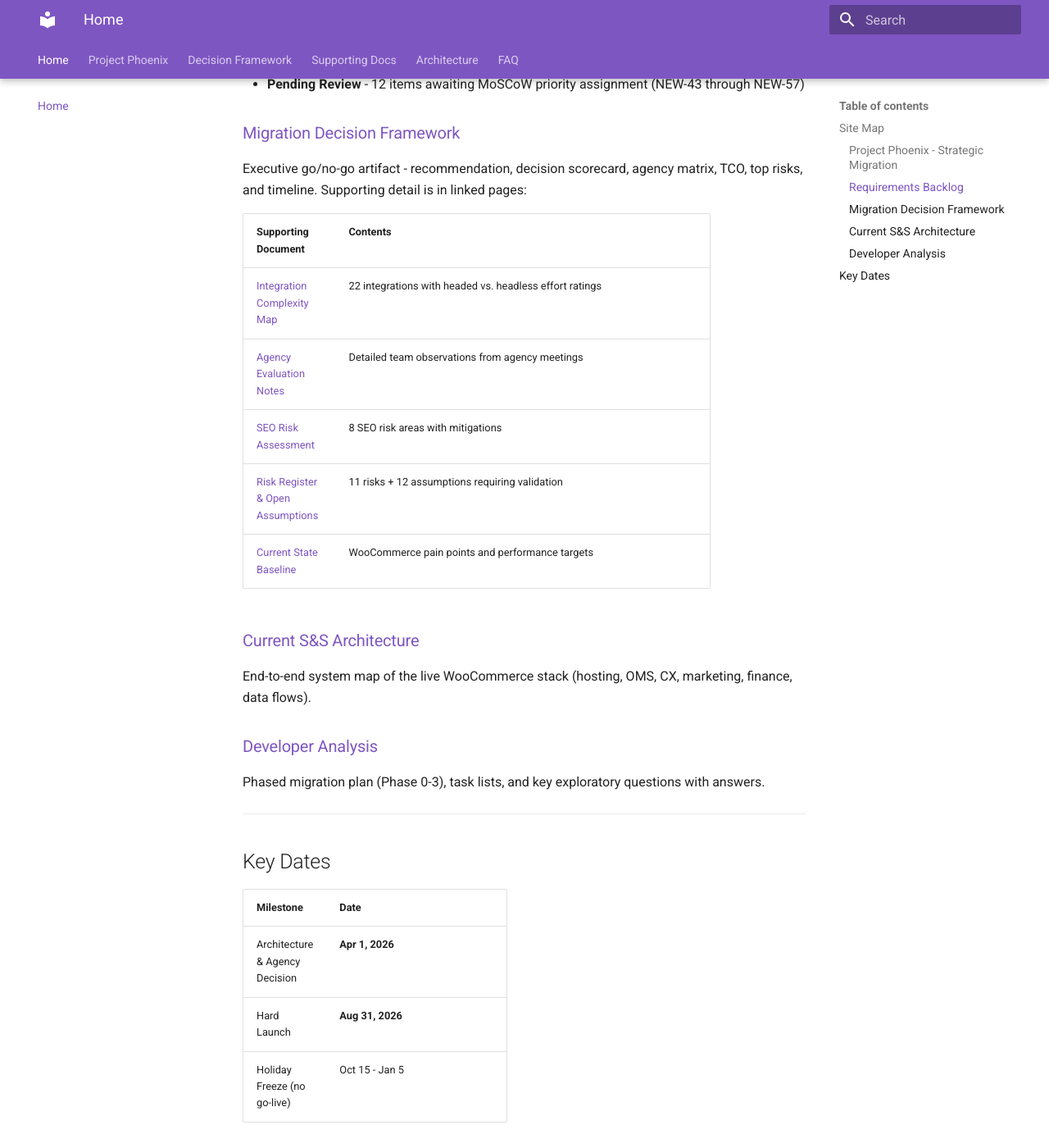
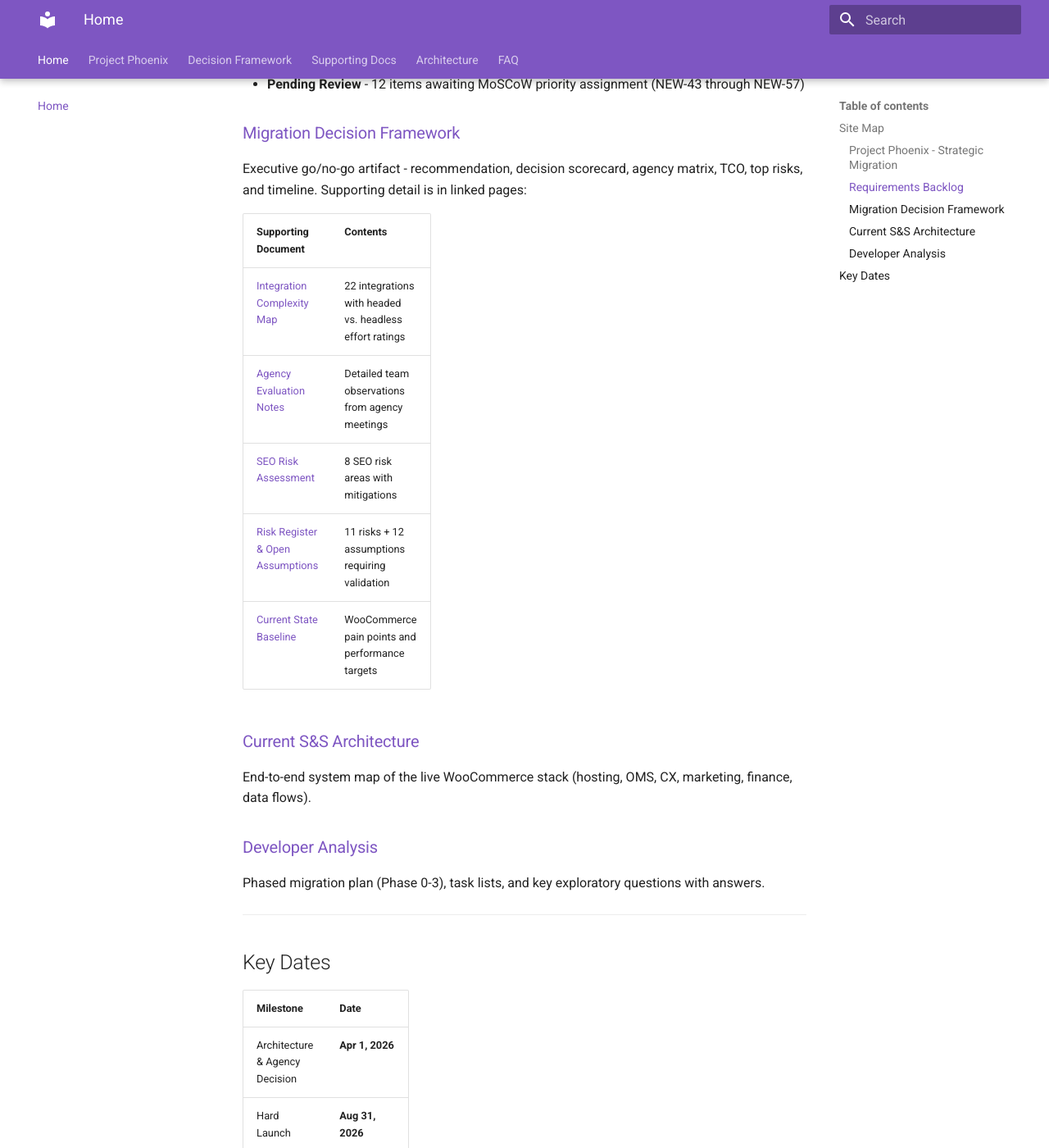
Before and after one commit to charanbobby/Shopify2026, an MkDocs documentation site: the page built from docs/index.md, in a window 1280 px wide and 1400 px high, scrolled down 875 px. Shown: the whole window at 82% size. Built offline with MkDocs 1.6.1 and Material for MkDocs 9.7.7, drawn with Linux system fonts in a browser that asks for light colours; comment, search, counter and statistics services are not loaded.

Commit message:
Fix table alignment: fixed pixel widths for ID and ETA columns
Co-Authored-By: Claude Opus 4.6 (1M context) <noreply@anthropic.com>

```diff
--- a/docs/stylesheets/extra.css
+++ b/docs/stylesheets/extra.css
@@ -1,20 +1,14 @@
-/* Fix table column alignment for to-do list tables */
+/* Consistent table column widths for to-do list tables */
 .md-typeset table:not([class]) {
   width: 100%;
-  table-layout: fixed;
+}
+
+.md-typeset table:not([class]) th:last-child,
+.md-typeset table:not([class]) td:last-child {
+  width: 100px;
 }
 
 .md-typeset table:not([class]) th:first-child,
 .md-typeset table:not([class]) td:first-child {
-  width: 8%;
+  width: 50px;
 }
-
-.md-typeset table:not([class]) th:nth-child(2),
-.md-typeset table:not([class]) td:nth-child(2) {
-  width: 72%;
-}
-
-.md-typeset table:not([class]) th:nth-child(3),
-.md-typeset table:not([class]) td:nth-child(3) {
-  width: 20%;
-}
```
